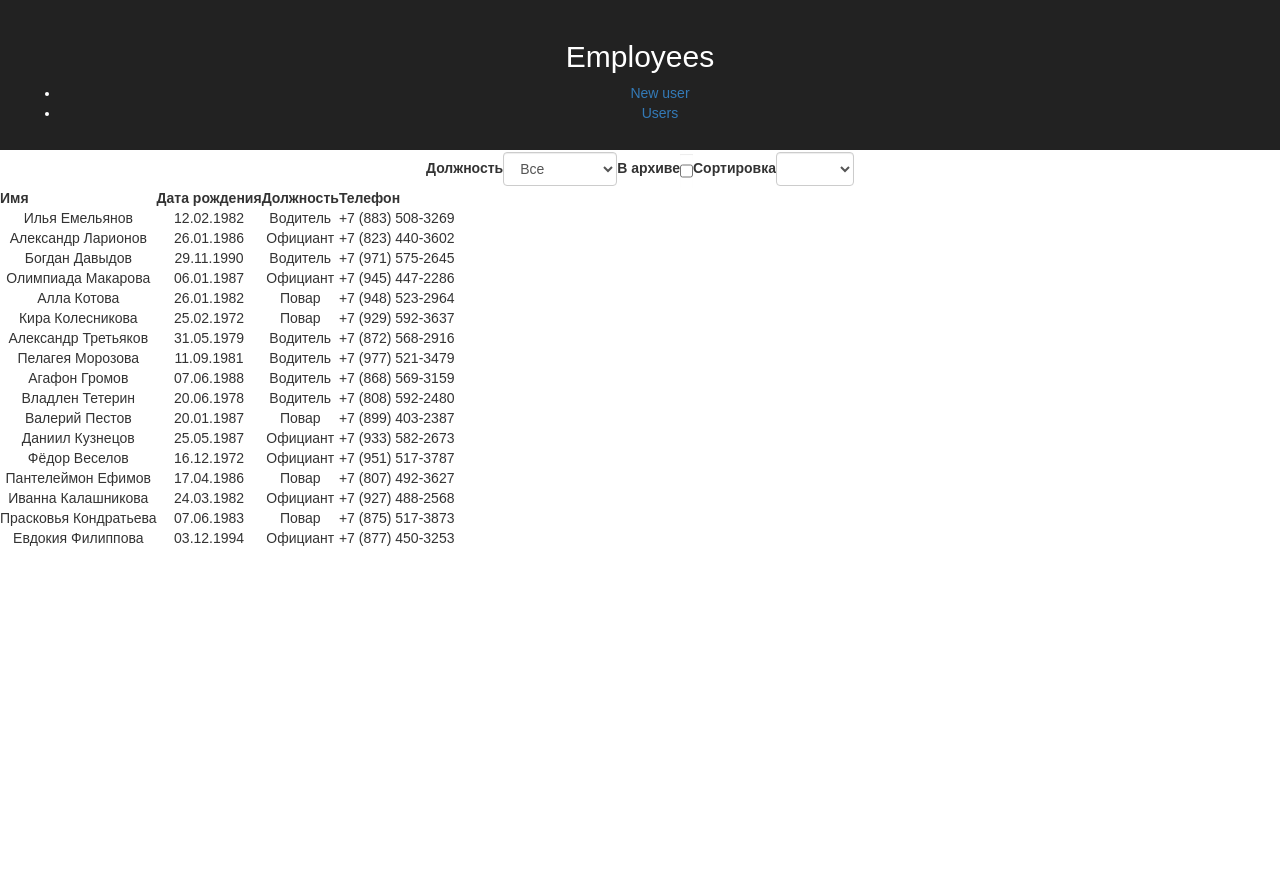
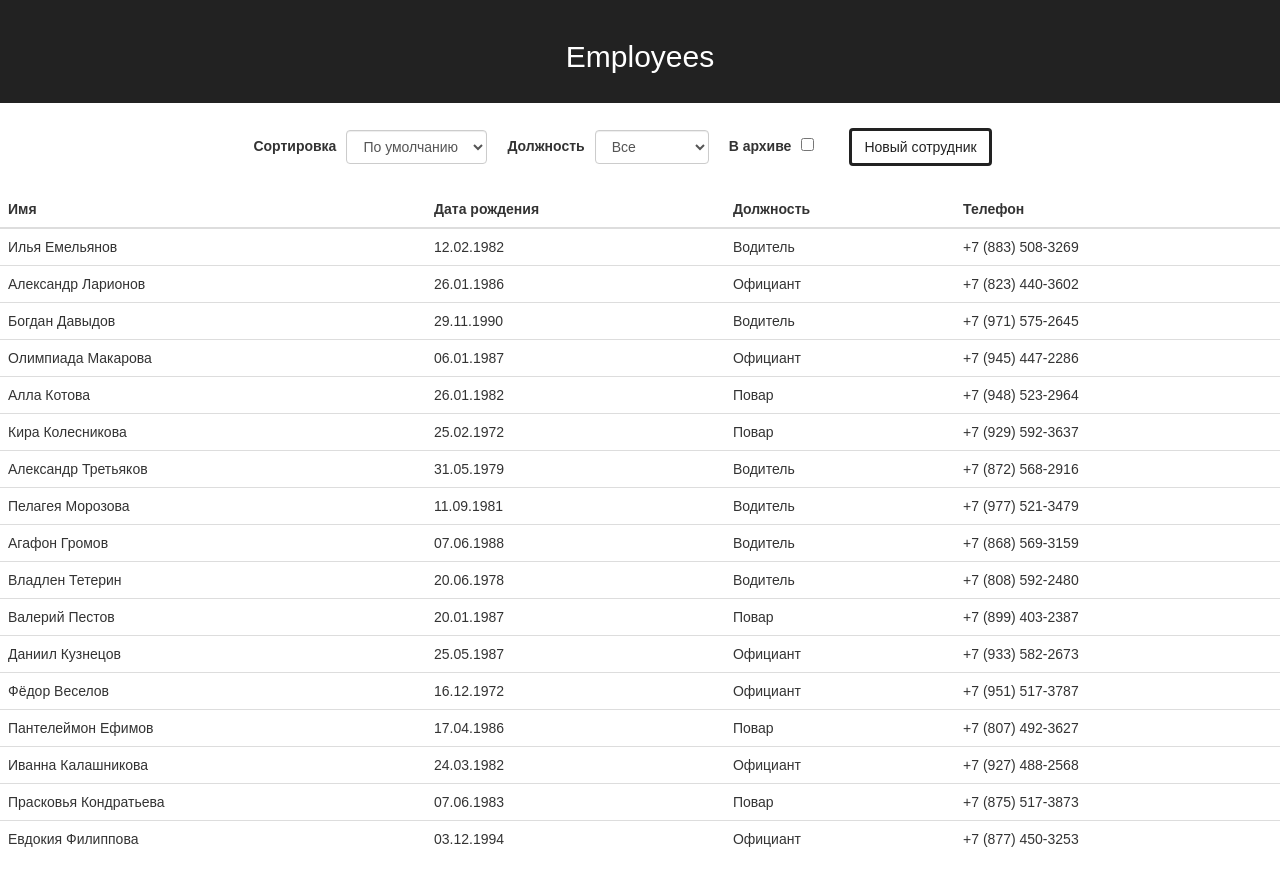
Before and after one commit to 2f1e1e/employees-spa, a React app: page / in a window 1280 px wide. Before the commit the page ends 800 px from the top, so only its background shows below. Built offline with nearby package versions, Linux system fonts and the light colour scheme.

Commit message:
Редактирование стилей

```diff
--- a/src/App.css
+++ b/src/App.css
@@ -9,7 +9,6 @@
 
 .App-header {
   background-color: #222;
-  height: 150px;
   padding: 20px;
   color: white;
 }
@@ -18,7 +17,10 @@
   font-size: large;
 }
 
-@keyframes App-logo-spin {
-  from { transform: rotate(0deg); }
-  to { transform: rotate(360deg); }
+.btn-primary.btn-new {
+  color: white;
 }
+
+.table {
+  text-align: left;
+}
--- a/src/App.js
+++ b/src/App.js
@@ -1,8 +1,7 @@
 import React, { Component } from 'react';
 import './App.css';
+import 'bootstrap/dist/css/bootstrap.css';
 import { Link } from 'react-router-dom';
-
-import 'bootstrap/dist/css/bootstrap.css';
 
 class App extends Component {
   render() {
@@ -10,12 +9,7 @@ class App extends Component {
       <div className="App">
         <div className="App-header">
           <h2>Employees</h2>
-            <ul>
-              <li><Link to="/new" activeClassName="active">New user</Link></li>
-              <li><Link to="/" activeClassName="active">Users</Link></li>
-            </ul>
         </div>
-
         {this.props.children}
       </div>
     );
--- a/src/components/Employee.js
+++ b/src/components/Employee.js
@@ -2,6 +2,7 @@ import React from 'react';
 import PropTypes from 'prop-types';
 import { Component } from 'react';
 import InputMask from 'react-input-mask';
+import { Link } from 'react-router-dom';
 
 class Employee extends Component {
 
@@ -62,15 +63,16 @@ class Employee extends Component {
     this.setState({name: event.target.value, value: event.target.value});
     console.log(this.state);
  }
-
+ phoneValidator = (phone) => {
+   if (/^\+\d\s\(\d{3}\)\s\d{3}-\d{4}$/gm.test(phone)) {
+     this.setState({noErrors: {...this.state.noErrors, phone: true}});
+     console.log("correct number");
+   }
+ }
  phoneChange = (event) => {
    this.resetClassNames();
    console.log(event.target.value);
-   if (/^\+\d\s\(\d{3}\)\s\d{3}-\d{4}$/gm.test(event.target.value)) {
-     this.setState({noErrors: {...this.state.noErrors, phone: true}});
-     console.log("correct number");
-
-   }
+   this.phoneValidator(event.target.value)
    this.setState({phone: event.target.value});
  }
 
@@ -117,6 +119,7 @@ class Employee extends Component {
    event.preventDefault();
    this.setState({secondTry: true});
    this.validator(this.state.name);
+   this.phoneValidator(this.state.phone)
    if (noErrors.name && noErrors.phone && noErrors.birthday) {
      this.props.onTodoClick(this.state);
      this.context.router.history.push('/');
@@ -157,7 +160,7 @@ class Employee extends Component {
           phone: false,
           birthday: false
         },
-        name: '',
+        //name: '',
         //birth
       });
     }
@@ -239,6 +242,12 @@ class Employee extends Component {
         className="btn btn-primary">
         Сохранить
       </button>
+      <Link
+        type="button"
+        className="btn btn-primary"
+        to="/">
+        Назад
+      </Link>
       </div>
 
     )
--- /dev/null
+++ b/src/components/Pane.css
@@ -0,0 +1,66 @@
+/*.btn-primary.outline:hover, .btn-primary.outline:focus, .btn-primary.outline:active, .btn-primary.outline.active, .open > .dropdown-toggle.btn-primary {
+	color: #33a6cc;
+	border-color: #33a6cc;
+}
+.btn-primary.outline:active, .btn-primary.outline.active {
+	border-color: #111;
+	color: #111;
+	box-shadow: none;
+}*/
+.btn {
+  padding: 6px 12px;
+  margin: 15px;
+  overflow:hidden;
+  color:#222;
+  border:3px solid #222;
+  background-color:transparent;
+  cursor:pointer;
+}
+
+.btn-primary:hover,
+.btn-primary:focus,
+.btn-primary:active,
+.btn-primary.active,
+.open .dropdown-toggle.btn-primary {
+  color: #111;
+  background-color: #e9e9e9;
+  border-color: #111;
+}
+a.btn.btn-primary:active {
+  color: #111;
+  background-color: #e9e9e9;
+  border-color: #111;
+}
+button.btn.btn-primary:active {
+  color: #111;
+  background-color: #e9e9e9;
+  border-color: #111;
+  outline: 0;
+}
+
+.pane {
+  /*display: flex;
+	justify-content: space-between;
+  align-items: center;*/
+  padding: 10px;
+}
+
+form.form-horizontal {
+  padding: 30px;
+}
+.form-inline .form-group {
+    /*display: inline-block;*/
+    margin-bottom: 0;
+    vertical-align: middle;
+    margin-right: 20px;
+}
+
+.form-inline .form-group label {
+    margin-right: 10px;
+}
+
+@media (max-width: 858px) {
+  btn {
+    padding: 12px 12px;
+  }
+}
--- a/src/components/Pane.js
+++ b/src/components/Pane.js
@@ -1,5 +1,7 @@
 import React, { Component } from 'react';
 import PropTypes from 'prop-types';
+import { Link } from 'react-router-dom';
+import './Pane.css';
 
 export default class Table extends Component {
 
@@ -7,7 +9,18 @@ export default class Table extends Component {
     console.log("staet");
     console.log(this.props)
     return (
+      <div className="pane">
       <form className="form-inline">
+        <div className="form-group">
+        <label htmlFor="focusedInput">Сортировка</label>
+        <select className="form-control"
+          onChange={e => this.props.onSortingChange(e.target.value)}
+          defaultValue={this.props.state.sortBy}>
+          <option value="none">По умолчанию</option>
+          <option value="name">Имя</option>
+          <option value="birthday">Дата</option>
+        </select>
+        </div>
         <div className="form-group">
         <label htmlFor="focusedInput">Должность</label>
         <select className="form-control"
@@ -21,25 +34,21 @@ export default class Table extends Component {
         </div>
         <div className="form-group">
         <label htmlFor="focusedInput">В архиве</label>
-        <input className="form-control"
+        <input
           name="isGoing"
           type="checkbox"
           checked={this.props.state.isArchiveFilter}
           onChange={e => this.props.onIsArchiveChange(e.target.checked)}
            />
         </div>
-
-        <div className="form-group">
-        <label htmlFor="focusedInput">Сортировка</label>
-        <select className="form-control"
-          onChange={e => this.props.onSortingChange(e.target.value)}
-          defaultValue={this.props.state.sortBy}>
-          <option value="none"></option>
-          <option value="name">Имя</option>
-          <option value="birthday">Дата</option>
-        </select>
-        </div>
+          <div className="form-group">
+        <Link
+          type="button"
+          className="btn btn-primary"
+          to="/new">Новый сотрудник</Link>
+      </div>
       </form>
+      </div>
     );
   }
 }
--- a/src/components/Table.js
+++ b/src/components/Table.js
@@ -35,7 +35,7 @@ export default class Table extends Component {
           return (
             <div className="datagrid">
 
-              <table>
+              <table className="table table-hover">
               <thead>
                 <tr>
                   {this.props.headers.map((item, idx) => {
```
